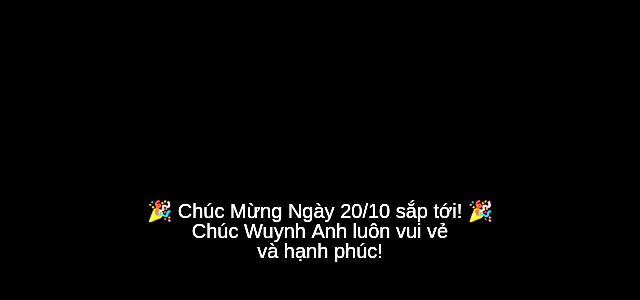
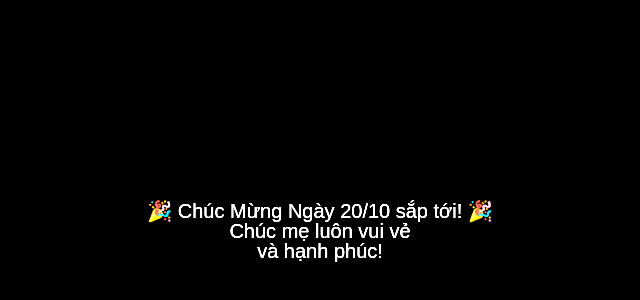
Before and after one commit to nguyenhungtks7/2010Hung, a plain HTML site: page phaohoa.html in a window 1280 px wide. Shown: the part 182-482 px from the top of the page, without its empty margins (320-960 px from the left). Drawn offline with Linux system fonts and the light colour scheme.

Commit message:
chinh cho me

```diff
--- a/phaohoa.html
+++ b/phaohoa.html
@@ -209,7 +209,7 @@
             ctx.font = "20px Arial"; // Giảm kích thước chữ cho phù hợp với màn hình nhỏ
             ctx.textAlign = "center";
             ctx.fillText("🎉 Chúc Mừng Ngày 20/10 sắp tới! 🎉", cw / 2, ch / 2);
-            ctx.fillText("Chúc Wuynh Anh luôn vui vẻ", cw / 2, ch / 2 + 20); // Giảm khoảng cách giữa các dòng
+            ctx.fillText("Chúc mẹ luôn vui vẻ", cw / 2, ch / 2 + 20); // Giảm khoảng cách giữa các dòng
             ctx.fillText("và hạnh phúc!", cw / 2, ch / 2 + 40); // Khoảng cách giữa các dòng
         }
 
```
